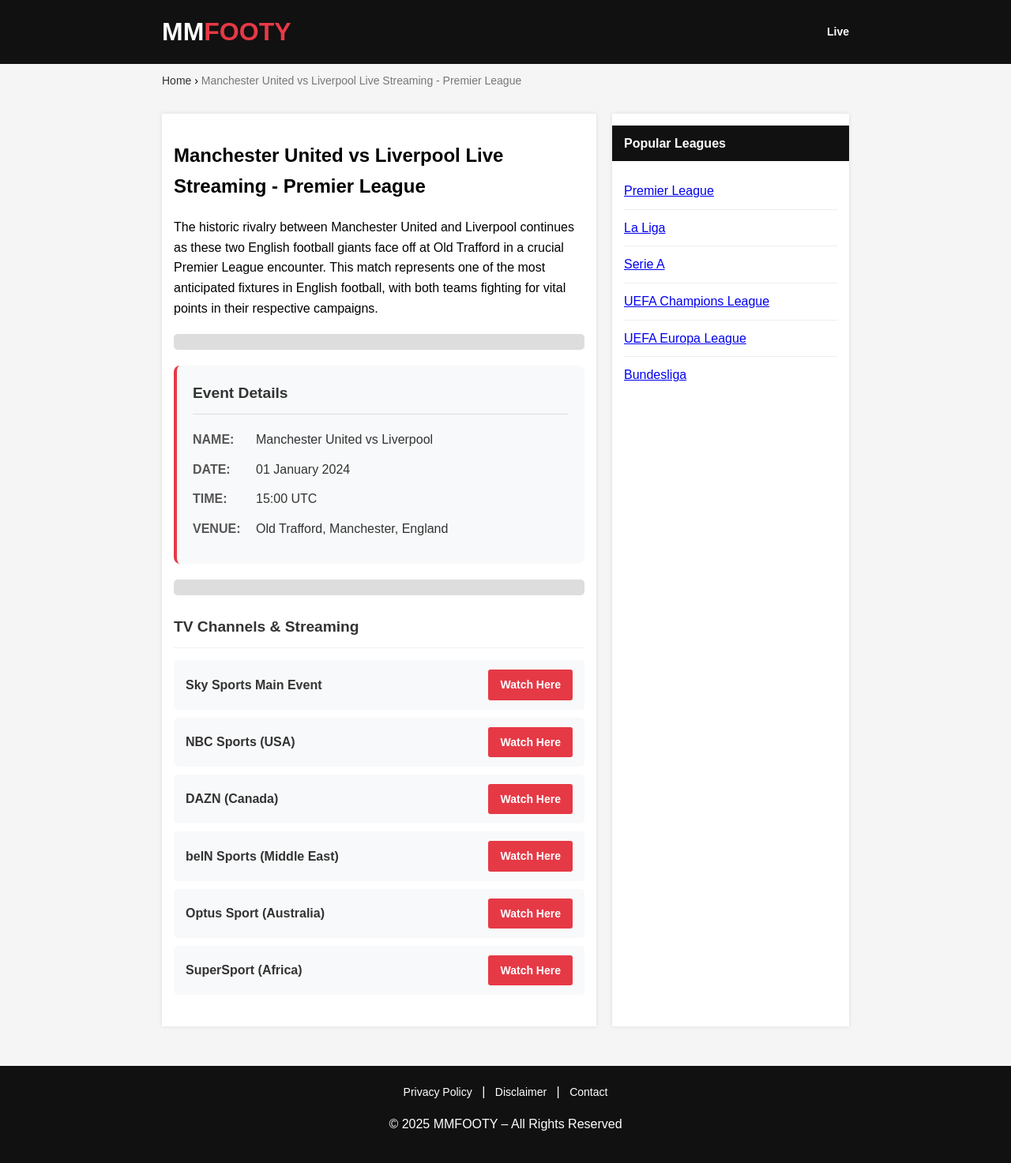
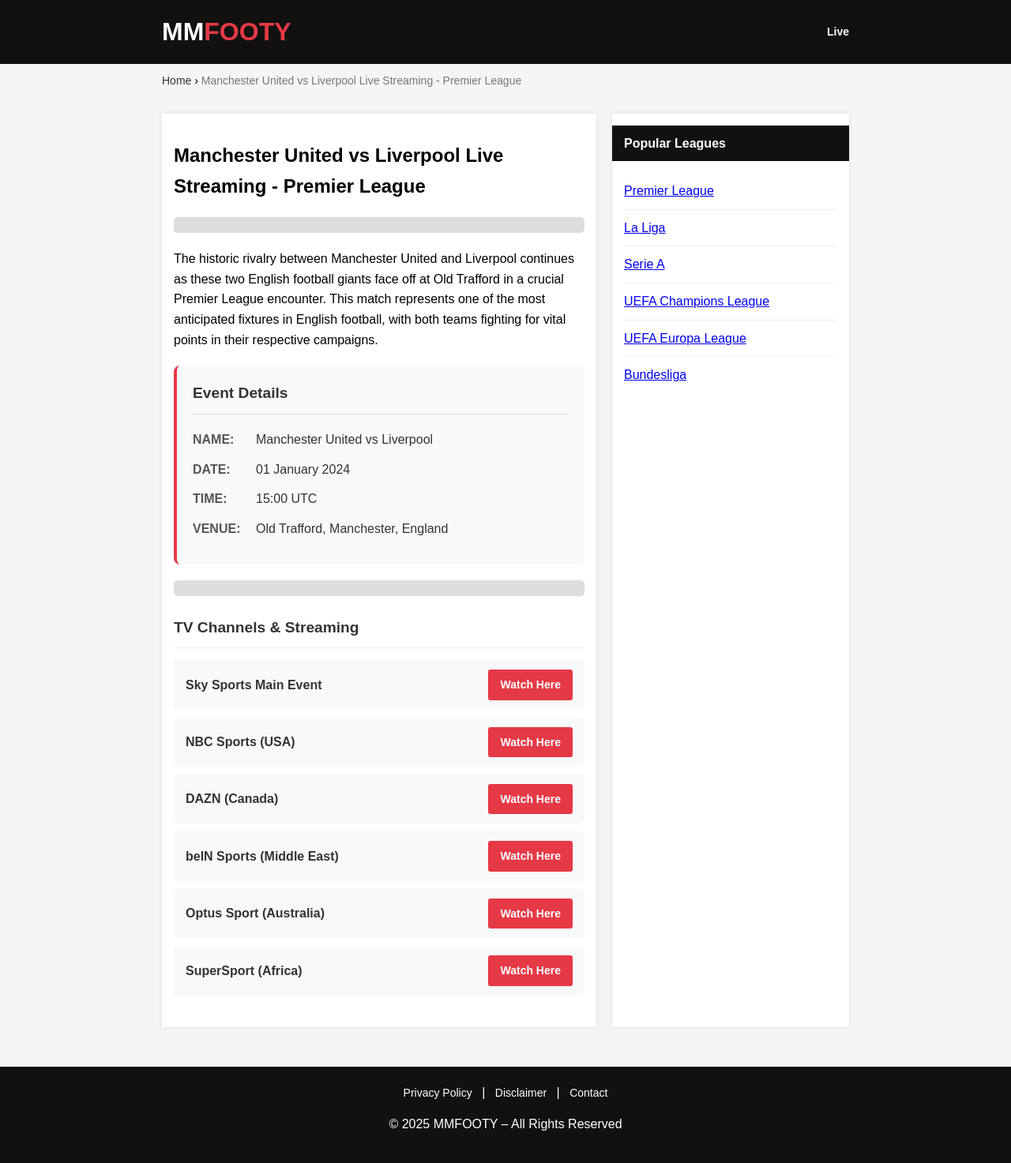
Before and after one commit to mozwav/blog1, a Jekyll site: the page built from _posts/2024-01-01-sports1.md, in a window 1280 px wide. Shown: the whole page at 79% size. Built offline with Jekyll 4.4.1, drawn with Linux system fonts in a browser that asks for light colours; some web fonts are replaced.

Commit message:
Update 2024-01-01-sports1.md

```diff
--- a/_posts/2024-01-01-sports1.md
+++ b/_posts/2024-01-01-sports1.md
@@ -7,9 +7,9 @@
 categories: sports1
 ---
 
+{% include ads1.html %}
+
 The historic rivalry between Manchester United and Liverpool continues as these two English football giants face off at Old Trafford in a crucial Premier League encounter. This match represents one of the most anticipated fixtures in English football, with both teams fighting for vital points in their respective campaigns.
-
-{% include ads1.html %}
 
 <div class="event-details">
     <h3>Event Details</h3>
```
